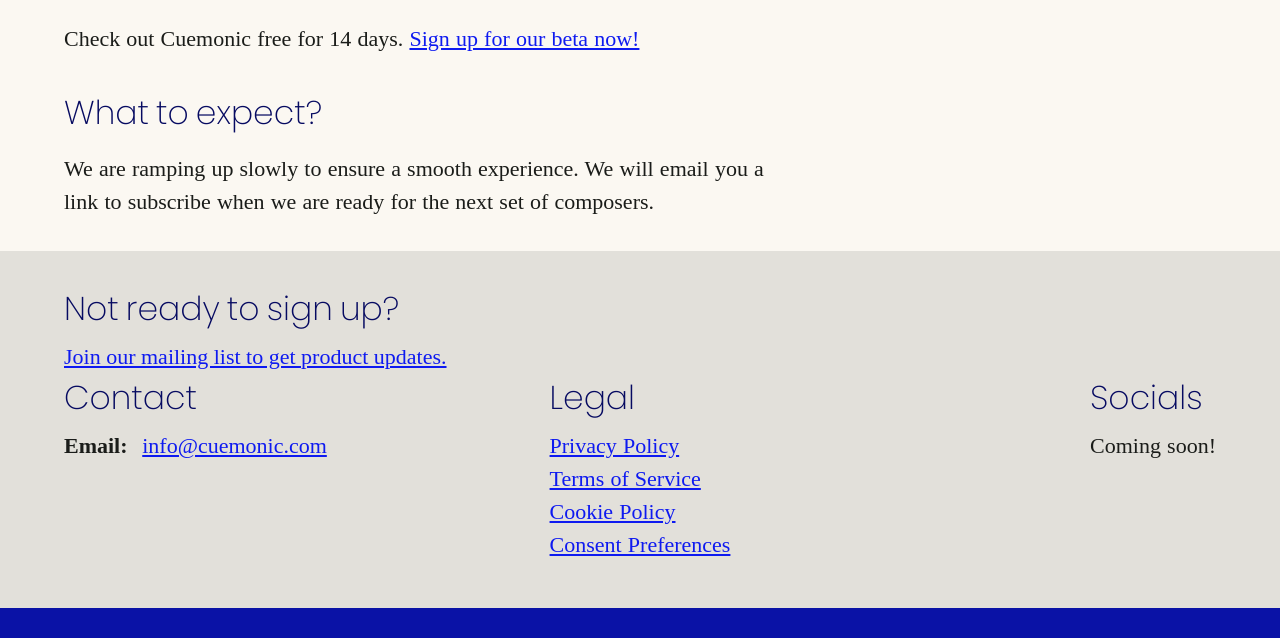
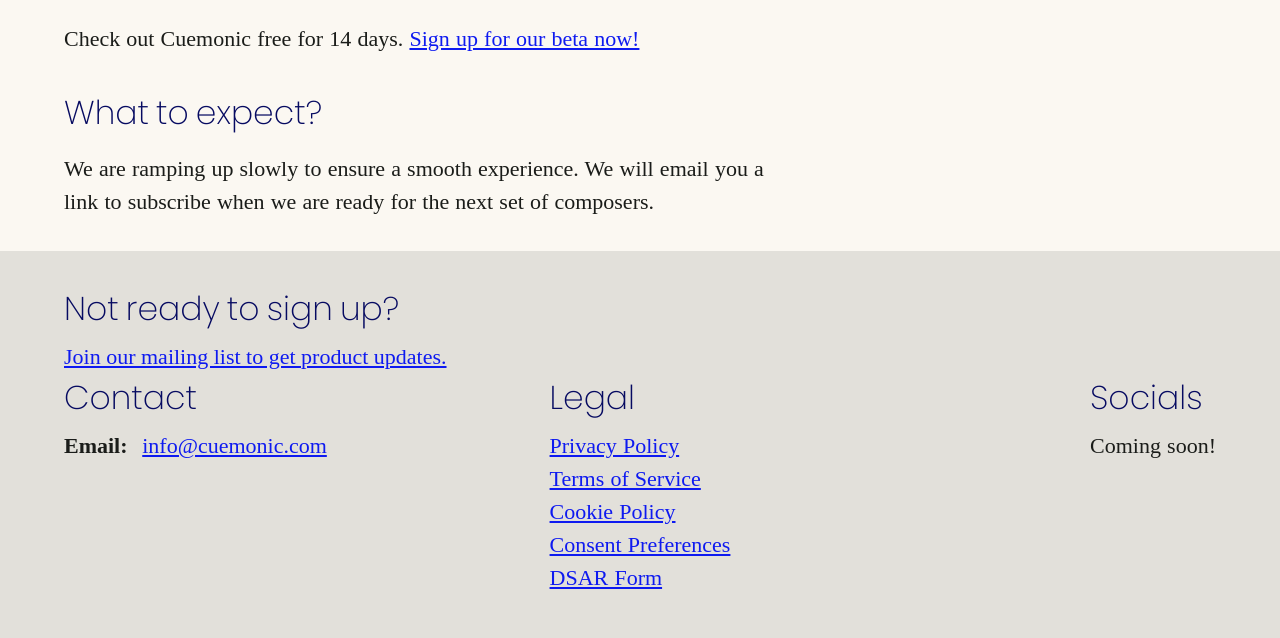
Before and after one commit to Cuemonic/cuemonic-marketing, an Astro site: page / in a window 1280 px wide. Shown: the part 3206-3844 px from the top of the page. Built offline with nearby package versions, Linux system fonts and the light colour scheme; Astro itself is replaced by a stand-in of ours.

Commit message:
Added DSAR form for GDPR compliance

```diff
--- a/src/layouts/page.astro
+++ b/src/layouts/page.astro
@@ -106,6 +106,12 @@ const { title } = Astro.props;
               >Consent Preferences</a
             >
           </li>
+          <li>
+            <a
+              href="https://app.termly.io/dsar/242082ec-016a-4242-b78c-3f6b3bb89d31"
+              >DSAR Form</a
+            >
+          </li>
         </ul>
       </section>
     </footer>
```
